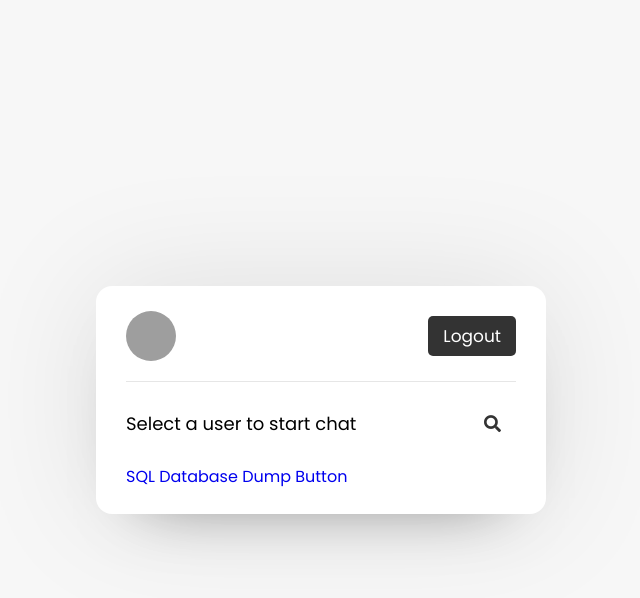
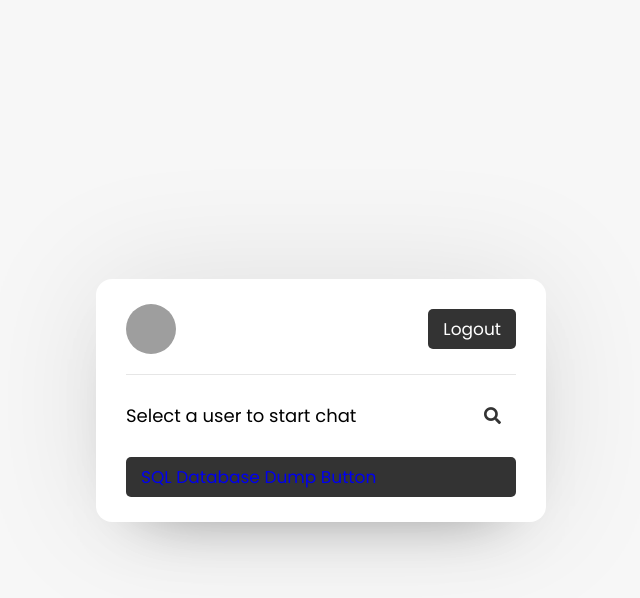
Before and after one commit to cesar-aleman/secureChatApp, a PHP site: page /users.php in a window 1280 px wide. Shown: the top 598 px of the page, without its empty margins (319-959 px from the left). Run offline with PHP 8.4, Linux system fonts and the light colour scheme; the visitor is signed in with stand-in values (Sample User, id 1); data that the repository does not hold is empty; grey boxes are pictures that could not be loaded.

Commit message:
removed header

```diff
--- a/style.css
+++ b/style.css
@@ -237,7 +237,7 @@ body{
 .users-list a .status-dot.offline{
   color: #ccc;
 }
-.users header .sql-dump {
+.users .sql-dump {
   display: block;
   background: #333;
   color: #fff;
```
